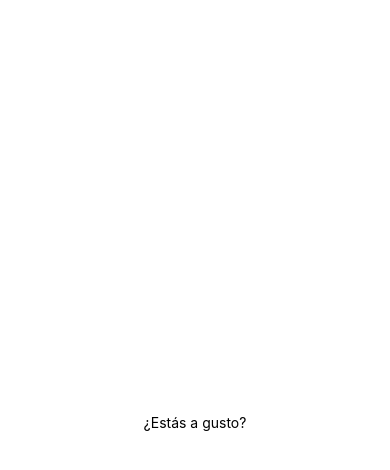
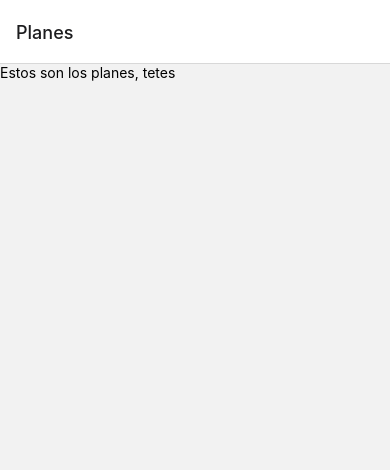
Before and after one commit to alvaroperezg/gusto, a React Native app: screen /Planes in a window 390 px wide. Shown: the top 470 px of the page. Built offline with nearby package versions, Linux system fonts and the light colour scheme.

Commit message:
navigation to plans screen

```diff
--- a/App.js
+++ b/App.js
@@ -1,12 +1,22 @@
 import { StatusBar } from "expo-status-bar";
 import { StyleSheet, Text, View } from "react-native";
+import { NavigationContainer } from "@react-navigation/native";
+import { createNativeStackNavigator } from "@react-navigation/native-stack";
+
+// pantallas a importar para navegación
+import PlansScreen from "./src/screens/PlansScreen";
 
 export default function App() {
+  // para navegación entre pantallas
+  const Stack = createNativeStackNavigator();
+
   return (
-    <View style={styles.container}>
-      <Text>¿Estás a gusto?</Text>
-      <StatusBar style="auto" />
-    </View>
+    <NavigationContainer>
+      <Stack.Navigator initialRouteName="Plans">
+        <Stack.Screen name="Planes" component={PlansScreen} />
+        {/* otras pantallas van aquí */}
+      </Stack.Navigator>
+    </NavigationContainer>
   );
 }
 
--- a/package.json
+++ b/package.json
@@ -9,10 +9,14 @@
     "web": "expo start --web"
   },
   "dependencies": {
+    "@react-navigation/native": "^6.1.9",
+    "@react-navigation/native-stack": "^6.9.17",
     "expo": "~49.0.15",
     "expo-status-bar": "~1.6.0",
     "react": "18.2.0",
-    "react-native": "0.72.6"
+    "react-native": "0.72.6",
+    "react-native-safe-area-context": "^4.7.4",
+    "react-native-screens": "^3.27.0"
   },
   "devDependencies": {
     "@babel/core": "^7.20.0"
--- /dev/null
+++ b/src/screens/PlansScreen.js
@@ -0,0 +1,14 @@
+import { StyleSheet, Text, View } from "react-native";
+import React from "react";
+
+const PlansScreen = ({ navigation }) => {
+  return (
+    <View>
+      <Text>Estos son los planes, tetes</Text>
+    </View>
+  );
+};
+
+export default PlansScreen;
+
+const styles = StyleSheet.create({});
```
Also changed, not shown: 1 other file (tests, documents, lock files or other folders).
